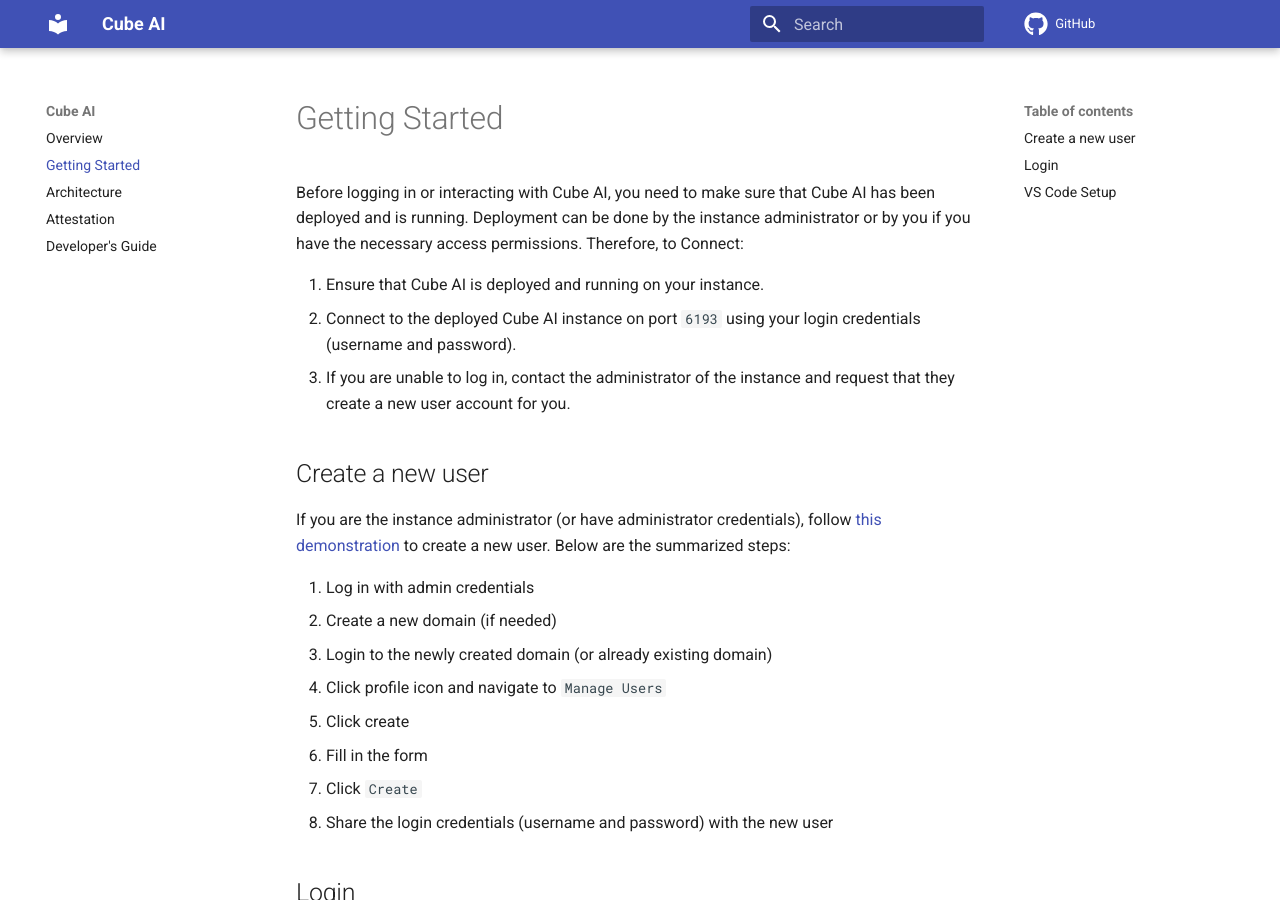
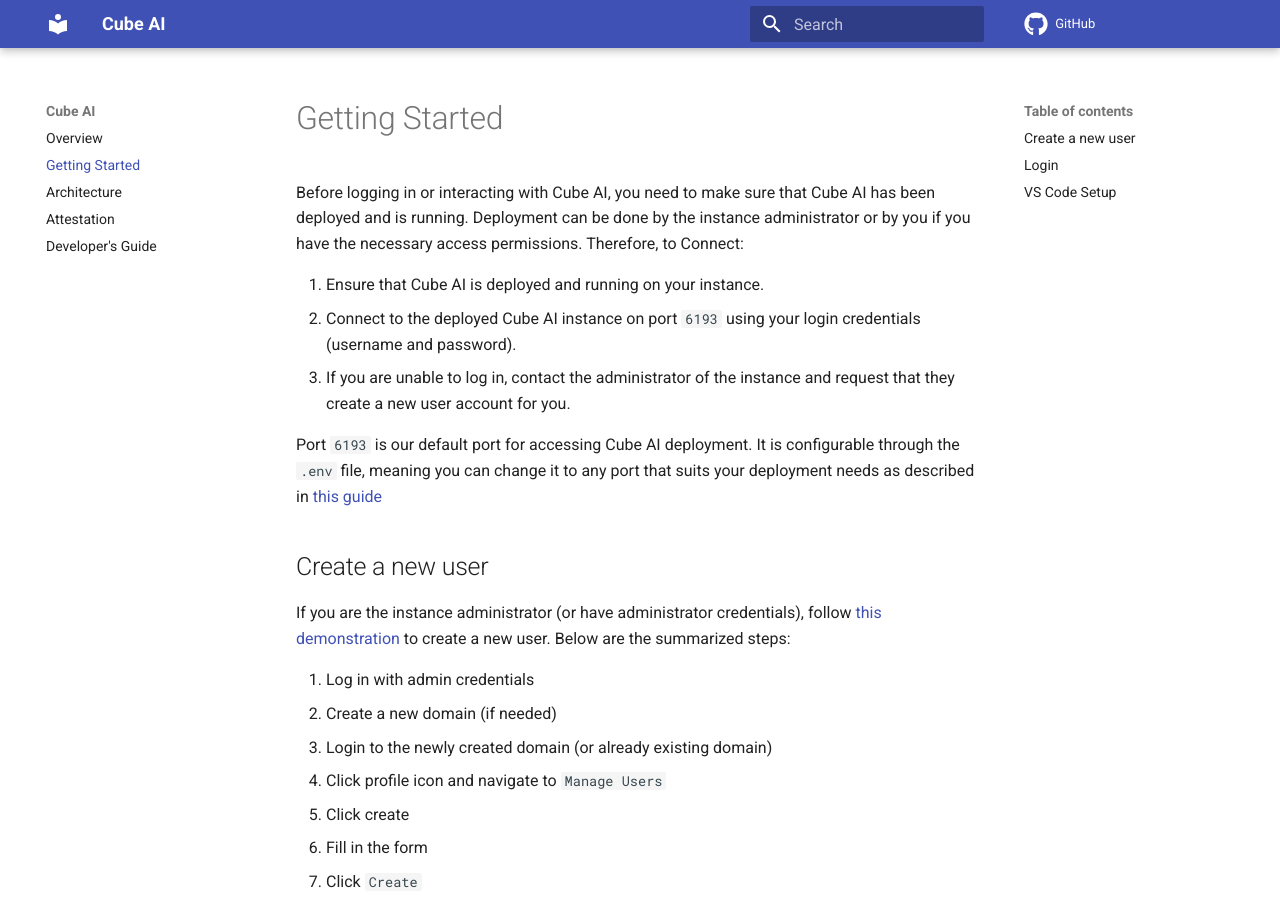
Before and after one commit to ultravioletrs/cube-docs, an MkDocs documentation site: the page built from docs/getting-started.md, in a window 1280 px wide and 900 px high. Built offline with MkDocs 1.6.1 and Material for MkDocs 9.7.7, drawn with Linux system fonts in a browser that asks for light colours; comment, search, counter and statistics services are not loaded.

Commit message:
Clarify default Cube AI port
Signed-off-by: JeffMboya <jangina.mboya@gmail.com>

```diff
--- a/docs/getting-started.md
+++ b/docs/getting-started.md
@@ -5,6 +5,8 @@
 1. Ensure that Cube AI is deployed and running on your instance.
 2. Connect to the deployed Cube AI instance on port `6193` using your login credentials (username and password).
 3. If you are unable to log in, contact the administrator of the instance and request that they create a new user account for you.
+
+Port `6193` is our default port for accessing Cube AI deployment. It is configurable through the `.env` file, meaning you can change it to any port that suits your deployment needs as described in [this guide](https://github.com/ultravioletrs/cube/blob/main/hal/ubuntu/README.md)
 
 ## Create a new user
 
```
